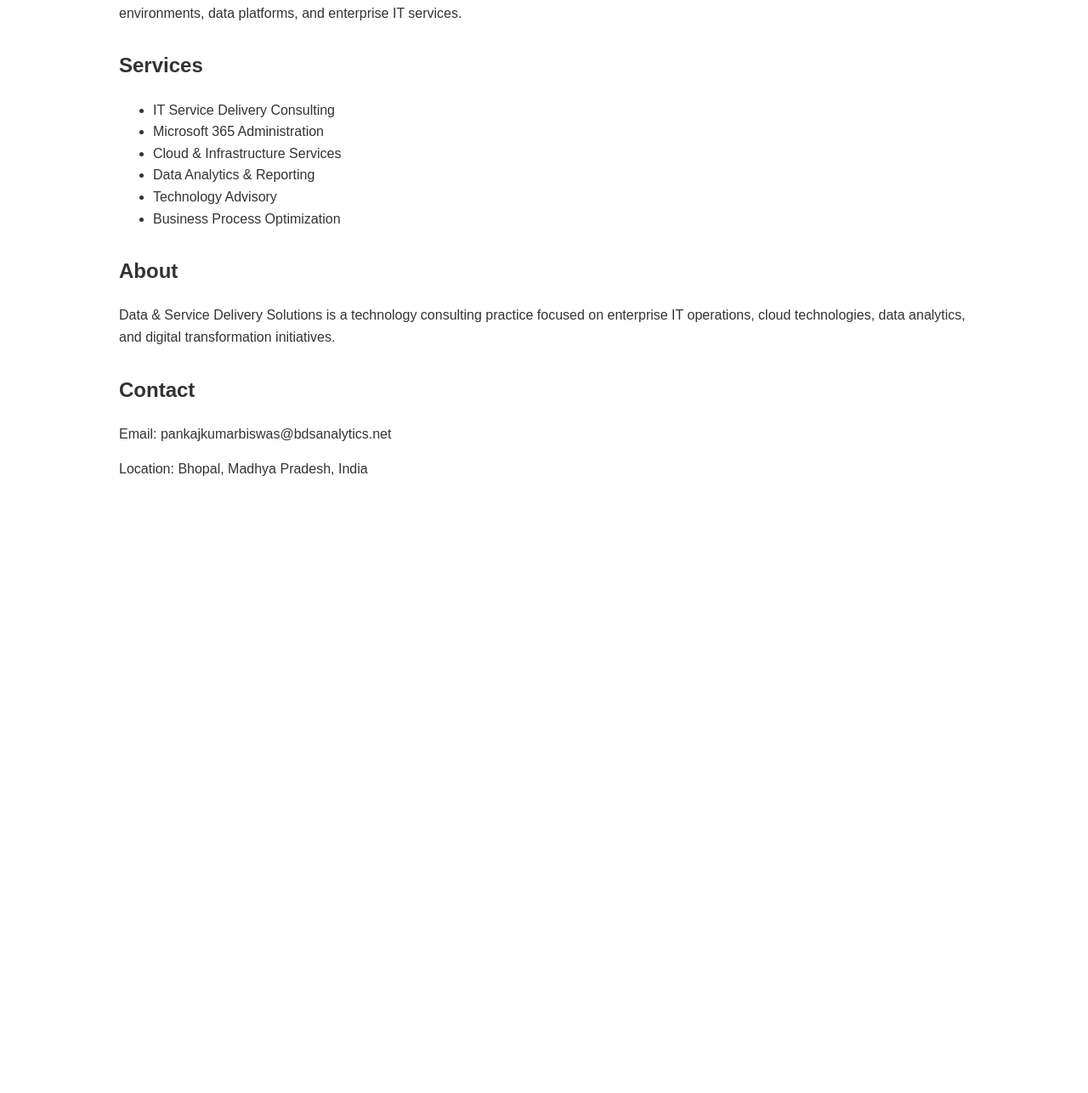
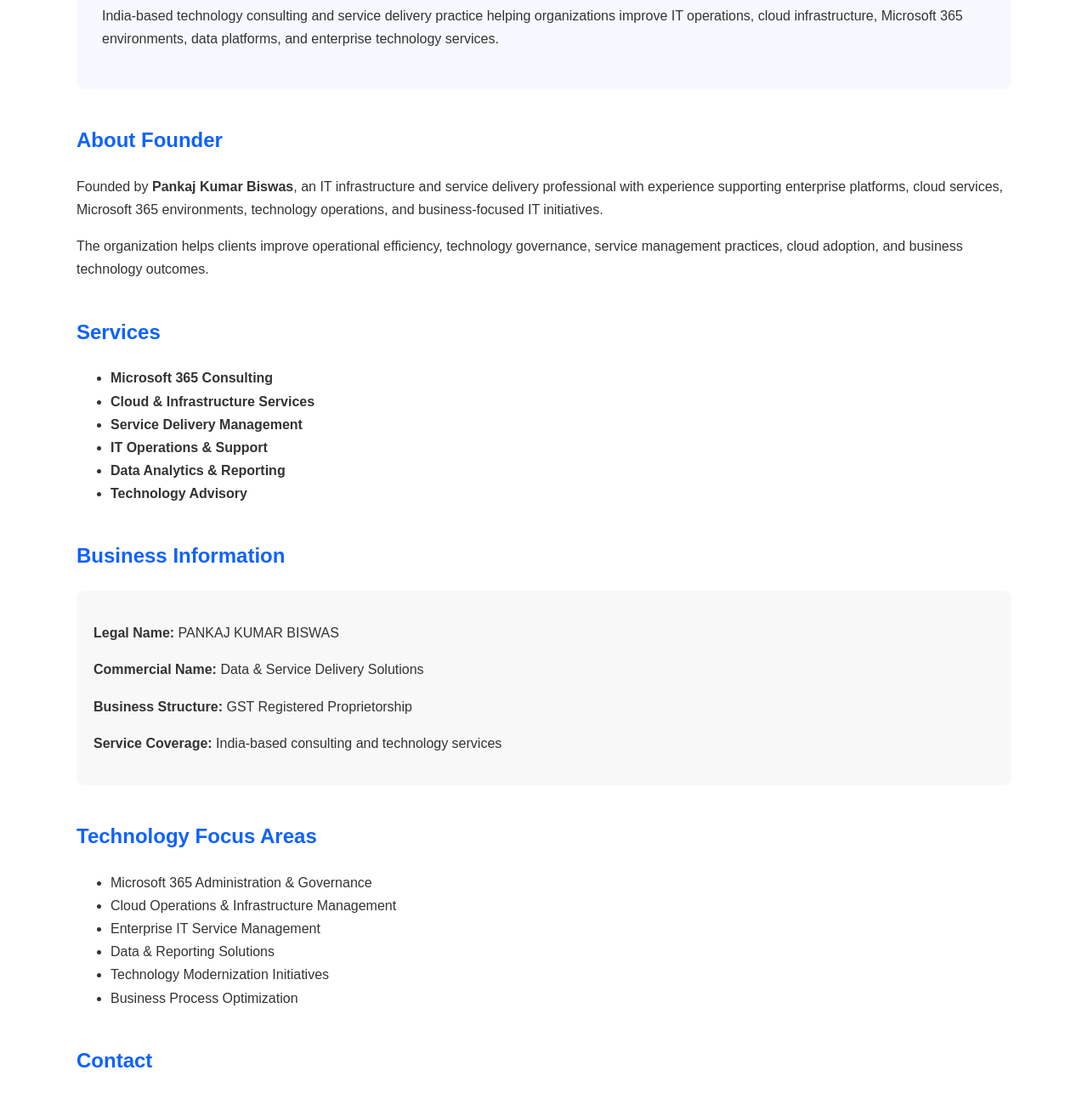
Before and after one commit to PankajKumarBiswas/bdsanalytics-website, a plain HTML site: page index.html in a window 1280 px wide. Shown: the part 157-1443 px from the top of the page at 85% size. Before the commit the page ends 800 px from the top, so only its background shows below. Drawn offline with Linux system fonts and the light colour scheme.

Commit message:
Add files via upload

```diff
--- a/index.html
+++ b/index.html
@@ -1,65 +1,158 @@
 <!DOCTYPE html>
-<html>
+<html lang="en">
 <head>
-    <title>Data & Service Delivery Solutions</title>
-    <meta charset="utf-8">
-    <meta name="viewport" content="width=device-width, initial-scale=1">
+<meta charset="UTF-8">
+<meta name="viewport" content="width=device-width, initial-scale=1.0">
+
+<title>Data & Service Delivery Solutions | IT Consulting & Technology Services</title>
 
 <style>
 body{
-            font-family: Arial,sans-serif;
-            max-width:1000px;
+    font-family: Arial, sans-serif;
+    max-width: 1100px;
     margin:auto;
     padding:40px;
-            line-height:1.6;
+    line-height:1.7;
     color:#333;
 }
+
 h1{
     color:#0f62fe;
+    margin-bottom:10px;
 }
-        .section{
-            margin-top:30px;
+
+h2{
+    color:#0f62fe;
+    margin-top:40px;
+}
+
+.hero{
+    background:#f5f9ff;
+    padding:30px;
+    border-radius:10px;
+}
+
+.business-info{
+    background:#f8f8f8;
+    padding:20px;
+    border-radius:8px;
+    margin-top:20px;
+}
+
+.footer{
+    margin-top:50px;
+    border-top:1px solid #ddd;
+    padding-top:20px;
+    font-size:14px;
 }
 </style>
 </head>
+
 <body>
 
+<div class="hero">
 <h1>Data & Service Delivery Solutions</h1>
 
 <p>
-Technology consulting and service delivery expertise helping businesses
-modernize infrastructure, cloud operations, Microsoft 365 environments,
-data platforms, and enterprise IT services.
+India-based technology consulting and service delivery practice helping organizations
+improve IT operations, cloud infrastructure, Microsoft 365 environments,
+data platforms, and enterprise technology services.
 </p>
+</div>
+
+<div class="section">
+<h2>About Founder</h2>
+
+<p>
+Founded by <strong>Pankaj Kumar Biswas</strong>, an IT infrastructure and service delivery
+professional with experience supporting enterprise platforms, cloud services,
+Microsoft 365 environments, technology operations, and business-focused IT initiatives.
+</p>
+
+<p>
+The organization helps clients improve operational efficiency, technology
+governance, service management practices, cloud adoption, and business technology outcomes.
+</p>
+</div>
 
 <div class="section">
 <h2>Services</h2>
+
 <ul>
-<li>IT Service Delivery Consulting</li>
-<li>Microsoft 365 Administration</li>
-<li>Cloud & Infrastructure Services</li>
-<li>Data Analytics & Reporting</li>
-<li>Technology Advisory</li>
+<li><strong>Microsoft 365 Consulting</strong></li>
+<li><strong>Cloud & Infrastructure Services</strong></li>
+<li><strong>Service Delivery Management</strong></li>
+<li><strong>IT Operations & Support</strong></li>
+<li><strong>Data Analytics & Reporting</strong></li>
+<li><strong>Technology Advisory</strong></li>
+</ul>
+</div>
+
+<div class="section">
+<h2>Business Information</h2>
+
+<div class="business-info">
+
+<p>
+<strong>Legal Name:</strong> PANKAJ KUMAR BISWAS
+</p>
+
+<p>
+<strong>Commercial Name:</strong> Data & Service Delivery Solutions
+</p>
+
+<p>
+<strong>Business Structure:</strong> GST Registered Proprietorship
+</p>
+
+<p>
+<strong>Service Coverage:</strong> India-based consulting and technology services
+</p>
+
+</div>
+</div>
+
+<div class="section">
+<h2>Technology Focus Areas</h2>
+
+<ul>
+<li>Microsoft 365 Administration & Governance</li>
+<li>Cloud Operations & Infrastructure Management</li>
+<li>Enterprise IT Service Management</li>
+<li>Data & Reporting Solutions</li>
+<li>Technology Modernization Initiatives</li>
 <li>Business Process Optimization</li>
 </ul>
 </div>
 
 <div class="section">
-<h2>About</h2>
+<h2>Contact</h2>
+
 <p>
-Data & Service Delivery Solutions is a technology consulting practice
-focused on enterprise IT operations, cloud technologies, data analytics,
-and digital transformation initiatives.
+<strong>Email:</strong>
+pankajkumarbiswas@bdsanalytics.net
+</p>
+
+<p>
+<strong>Location:</strong>
+Bhopal, Madhya Pradesh, India
+</p>
+
+<p>
+<strong>Website:</strong>
+https://bdsanalytics.net
+</p>
+
+<p>
+<strong>LinkedIn:</strong>
+Add your LinkedIn profile link here
 </p>
 </div>
 
-<div class="section">
-<h2>Contact</h2>
+<div class="footer">
 <p>
-Email: pankajkumarbiswas@bdsanalytics.net
-</p>
-<p>
-Location: Bhopal, Madhya Pradesh, India
+© 2026 Data & Service Delivery Solutions.
+All rights reserved.
 </p>
 </div>
 
```
Lines whose indentation alone changed are shown as unchanged.
